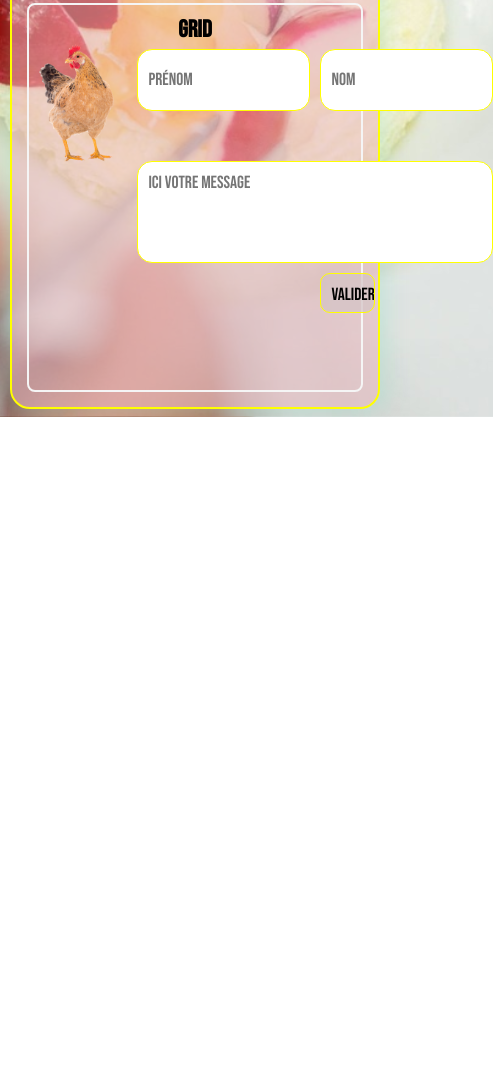
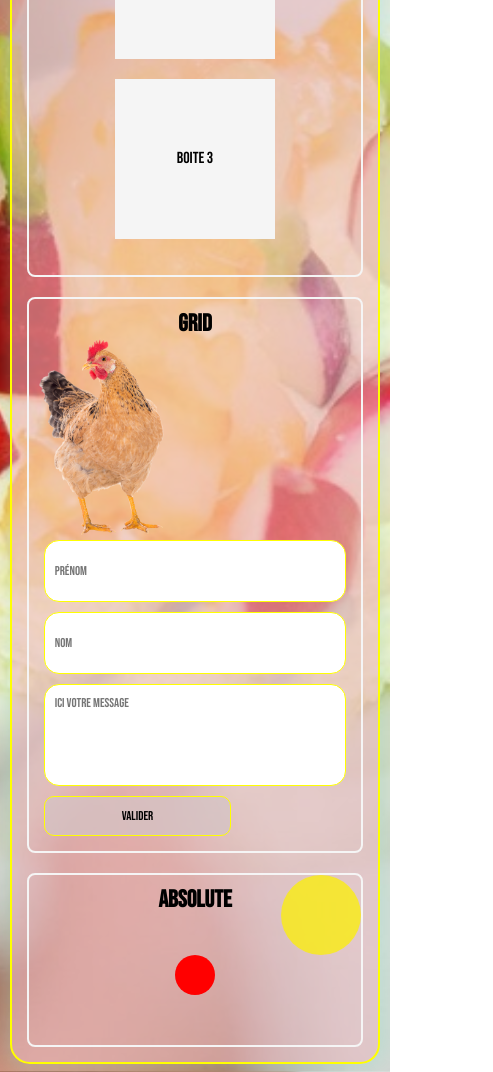
Before and after one commit to Dinace/Cours-css, a plain HTML site: page index.html in a window 390 px wide. Shown: the part 463-1535 px from the top of the page, 493 px wide, since content can reach past the window. Before the commit the page ends 880 px from the top, so only its background shows below. Drawn offline with Linux system fonts and the light colour scheme; a web font is replaced by a local one.

Commit message:
Toute la première partie du cours Css

```diff
--- a/index.html
+++ b/index.html
@@ -34,6 +34,12 @@
             </div>
 
         </div>
+
+        <div class="absolute">
+            <h2>Absolute</h2>
+            <span id="circle1"></span>
+            <span id="circle2"></span>
+        </div>
     </main>
 
 </body>
--- a/style.css
+++ b/style.css
@@ -22,7 +22,8 @@ h1{
     text-transform: uppercase;
     letter-spacing: 3px;
     text-align: center;
-    font-size: 2.5rem;
+    /* font-size: 2.5rem; */
+    font-size: 8vw;
     /* Les tailles de polices doivent être en REM */
     text-shadow: -2px 3px 2px rgb(197, 77, 0.3);
     color:rgb(209, 223, 15);
@@ -46,11 +47,12 @@ h2{
     text-align: center;
 }
 
-.flexbox, .grid{
+.flexbox, .grid, .absolute{
     border: 2px solid whitesmoke;
     border-radius: 8px;
     padding: 10px;
     margin-top: 20px;
+    min-height: 150px;
 }
 /* Le flexbox sert à repartir équitablement des éléments sur la page, soit de manière horizontale soit de manière verticale */
 
@@ -82,6 +84,7 @@ h2{
 .grid img{
     width: 80%;
     margin-top: 20px auto;
+    display: block;
 
 }
 
@@ -116,11 +119,77 @@ textarea {
     cursor: pointer;
     border-radius: 10px;
     height: 40px;
-    width: 30%;
+    width: 60%;
     background: #d4c4c6b9;
     transition: 0.3s;
+
 }
 
 #btn-submit:hover{
     background: rgb(224, 216, 216);
 }
+
+/* ABSOLUTE */
+/* Pour mettre un objet en absolute, dans son élément parent,
+il faut que ce parent soit mis en position relative.
+Si ce n'est pas le cas, l'objet sera en abolute par rapport au body */
+
+.absolute{
+    position: relative;
+}
+
+#circle1{
+    height: 80px;
+    width: 80px;
+    background: hsla(57, 98%, 50%, 0.741);
+    position: absolute;
+    border-radius: 150px;
+    top: 0;
+    right: 0px;
+}
+
+/* Centrer un élément en absolute dans son parent */
+#circle2{
+    height: 40px;
+    width: 40px;
+    background: red;
+    position: absolute;
+    border-radius: 150px;
+    left: 50%;
+    transform: translateX(-50%);
+    top: 80px;
+}
+
+/* RESPONSIVE */
+
+@media  screen and (max-width: 630px) {
+    .grid-container{
+        display: block;
+    }
+    .grid-container img {
+        width: 40%;
+    }
+}
+
+/* Deuxième cassure */
+
+@media  screen and (max-width: 492px) {
+    .flexbox ul {
+        flex-direction: column;
+        align-items: center;
+    }
+
+    form{
+        grid-template-columns: 1fr;
+        grid-template-rows: 1fr;
+        grid-template-areas:
+        "i1"
+        "i2"
+        "ta"
+        "bt";
+    }
+
+    input, textarea {
+        font-size: 0.8rem;
+    }
+}
```
